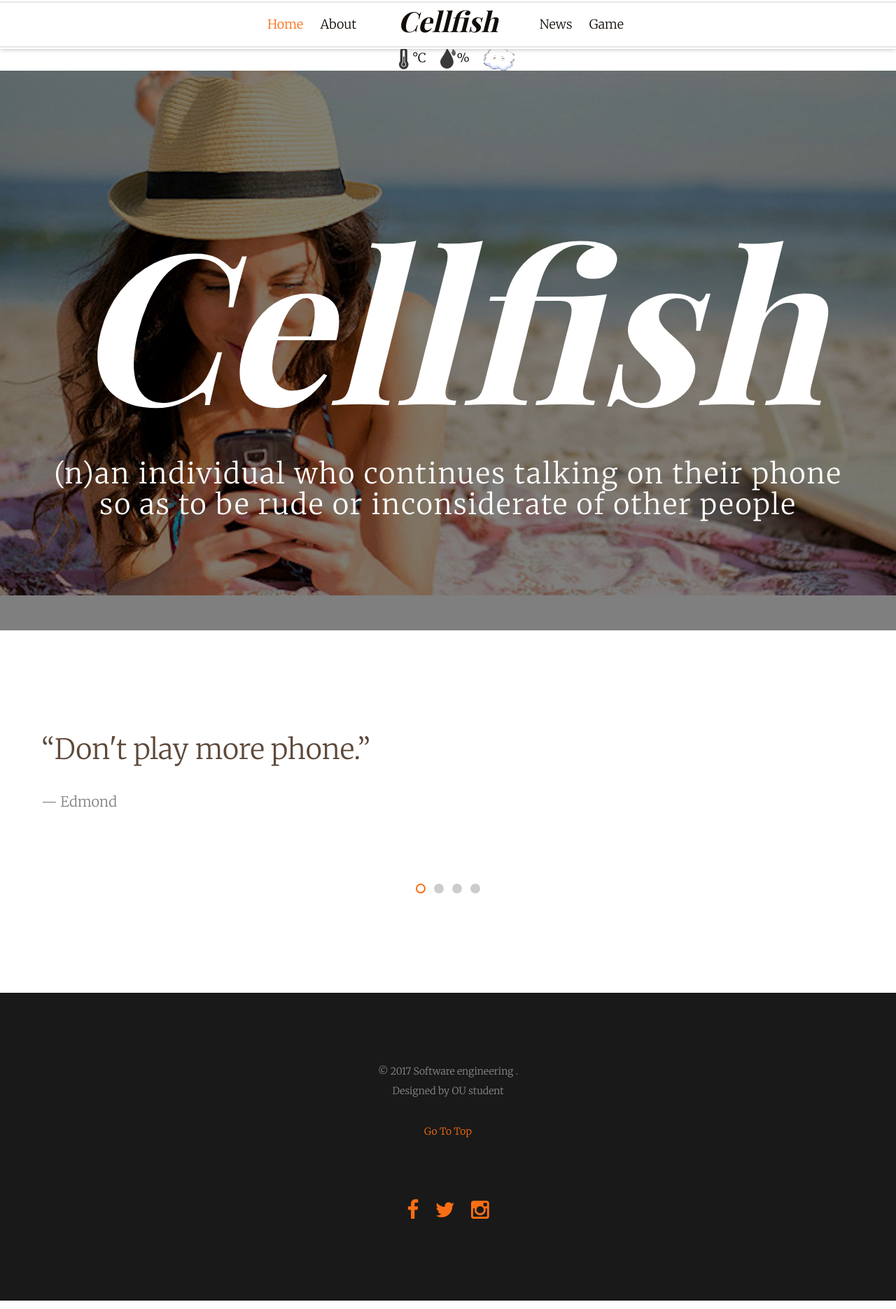
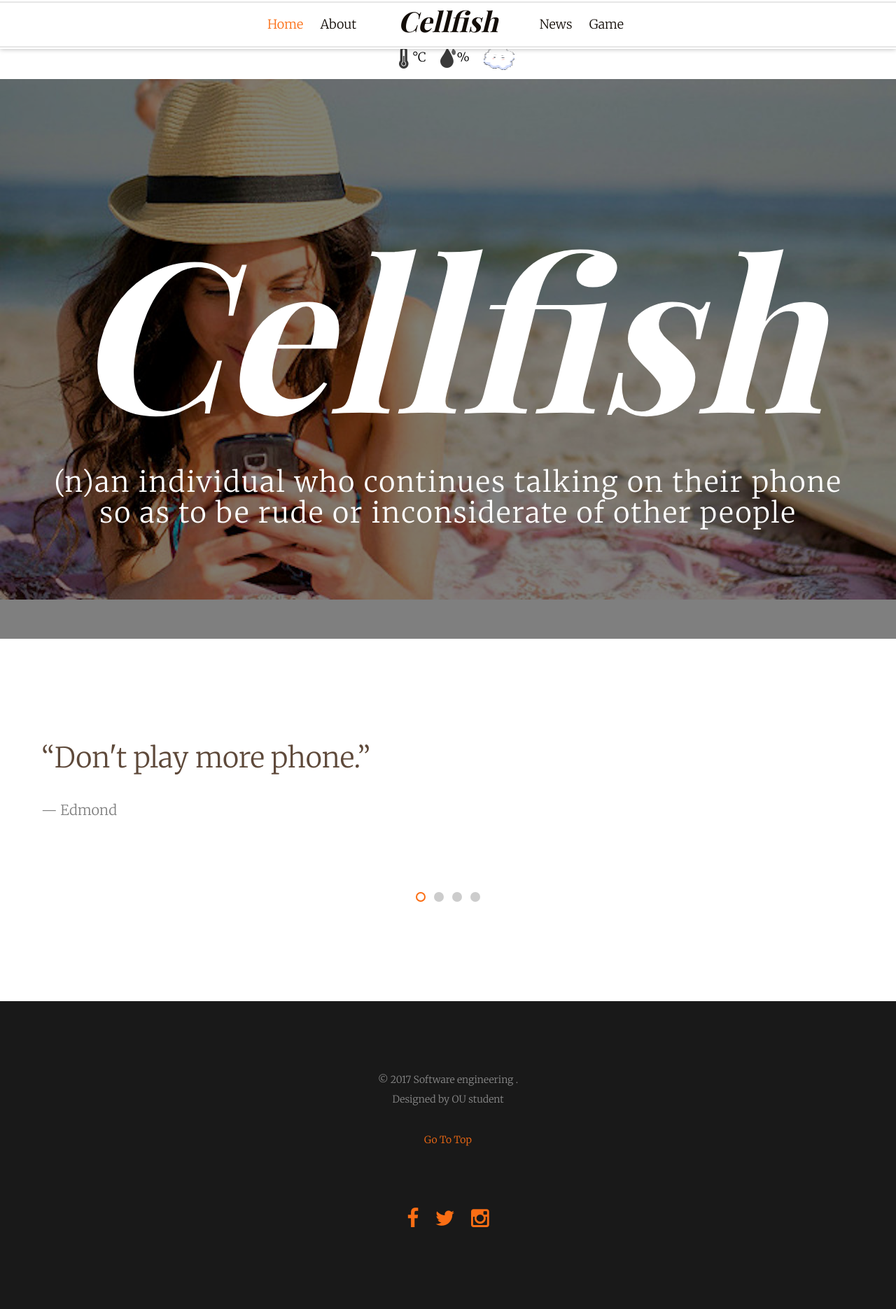
Before and after one commit to KennyFung819/COMPS356F-P01G06, a PHP site: page / in a window 1280 px wide. Shown: the whole page at 70% size. Run offline with PHP 8.4, Linux system fonts and the light colour scheme; data that the repository does not hold is empty; some libraries are stand-ins or nearby versions; some web fonts are replaced.

Commit message:
change padding

```diff
--- a/index.php
+++ b/index.php
@@ -76,7 +76,9 @@
 			</div>
 		</div>
 
-				<div style="padding: 65px 0px 0px;text-align: center;
+				<div style="padding-top: 5%;
+							padding-bottom: 1%;
+							text-align: center;
 				background-color: white;;
 				color: black;">
 				<?php require 'weather.php'?>
```
